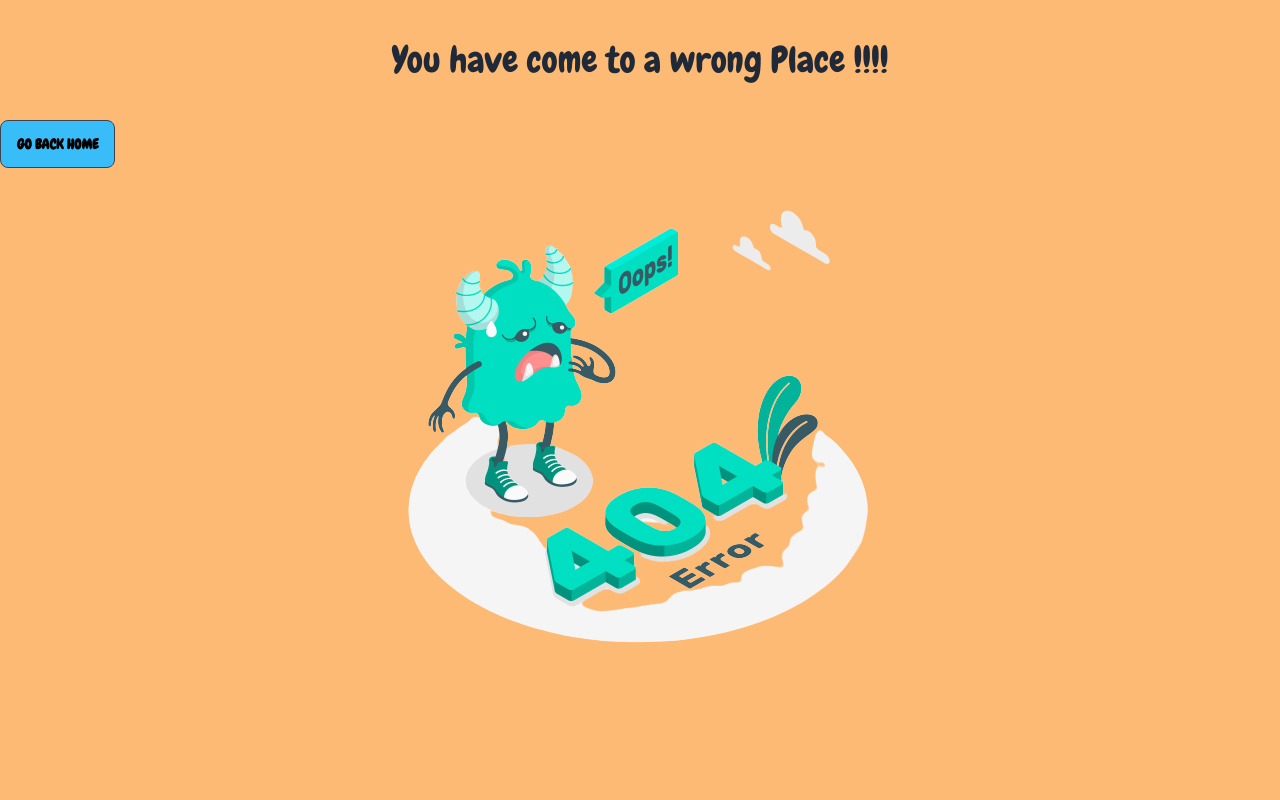
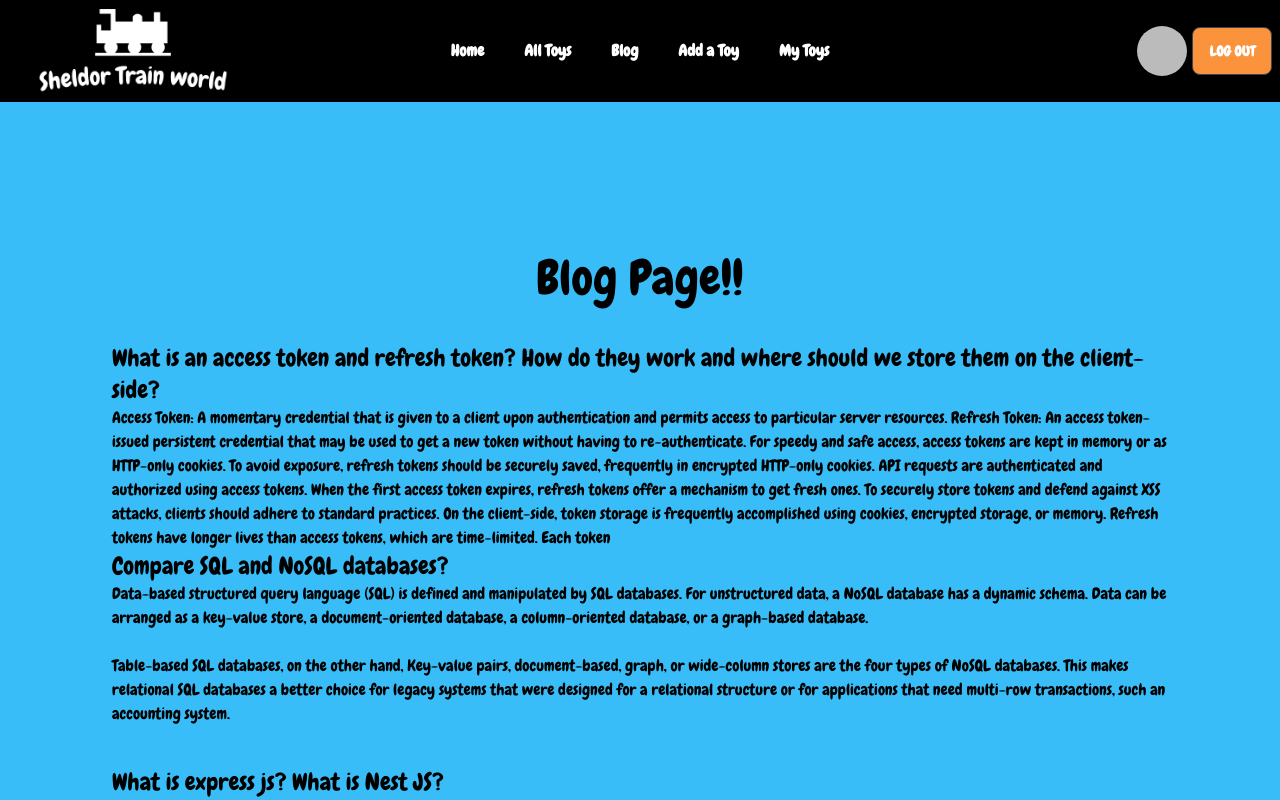
Before and after one commit to saleheen22/Sheldor-Train-World-Client, a React (Vite) app: page /blog in a window 1280 px wide. Shown: the top 800 px of the page. Built offline with nearby package versions, Linux system fonts and the light colour scheme; no server answers; sample sign-in values are in the browser's storage.

Commit message:
blog page done with answering questions

```diff
--- a/package.json
+++ b/package.json
@@ -21,6 +21,7 @@
     "react-hot-toast": "^2.4.1",
     "react-responsive-carousel": "^3.2.23",
     "react-router-dom": "^6.11.2",
+    "react-spinners": "^0.13.8",
     "react-sweetalert2": "^0.5.2",
     "react-tabs": "^6.0.1",
     "react-toastify": "^9.1.3",
--- a/src/Router/router.jsx
+++ b/src/Router/router.jsx
@@ -12,6 +12,7 @@ import NotFound from "../components/NotFound/NotFound";
 import Alltoys from "../components/Alltoys/Alltoys";
 import Mytoys from "../components/Mytoys/Mytoys";
 import UpdateToy from "../components/UpdateToy/UpdateToy";
+import Blog from "../components/Blog/Blog";
 
   const router = createBrowserRouter([
     {
@@ -37,12 +38,12 @@ import UpdateToy from "../components/UpdateToy/UpdateToy";
         {
           path: "toy/:id",
           element: <PrivateRoute><SingleToy></SingleToy></PrivateRoute>,
-          loader: ({params})=> fetch(`https://toy-marketplace-server-side-muntasaleheen-gmailcom.vercel.app/toy/${params.id}`)
+          loader: ({params})=> fetch(`https://toy-marketplace-server-side-eight.vercel.app/toy/${params.id}`)
         },
         {
           path: "/alltoys",
           element: <Alltoys></Alltoys>,
-          loader: () => fetch('https://toy-marketplace-server-side-muntasaleheen-gmailcom.vercel.app/getall')
+          loader: () => fetch('https://toy-marketplace-server-side-eight.vercel.app/getall')
         },
         {
           path: "/mytoys",
@@ -51,7 +52,11 @@ import UpdateToy from "../components/UpdateToy/UpdateToy";
         {
           path: '/update/:id',
           element: <UpdateToy></UpdateToy>,
-          loader: ({params})=> fetch(`https://toy-marketplace-server-side-muntasaleheen-gmailcom.vercel.app/toy/${params.id}`)
+          loader: ({params})=> fetch(`https://toy-marketplace-server-side-eight.vercel.app/toy/${params.id}`)
+        },
+        {
+          path:'/blog',
+          element: <Blog></Blog>
         }
       ],
 
--- a/src/components/Addtoy/Addtoy.jsx
+++ b/src/components/Addtoy/Addtoy.jsx
@@ -27,7 +27,7 @@ const Addtoy = () => {
         const newToy = {name, img, seller_name, seller_email, price, available_quantity, type, rating, detailed_description};
         console.log(newToy);
 
-        fetch('https://toy-marketplace-server-side-muntasaleheen-gmailcom.vercel.app/insert',
+        fetch('https://toy-marketplace-server-side-eight.vercel.app/insert',
             {
                 method: 'POST',
                 headers: {
--- /dev/null
+++ b/src/components/Blog/Blog.jsx
@@ -0,0 +1,52 @@
+import React from 'react';
+
+const Blog = () => {
+    return (
+        <div className='bg-sky-400 text-black p-28'>
+
+            <div className='text-5xl text-center my-10'>Blog Page!!</div>
+            <div>
+                <h2 className='text-2xl'>What is an access token and refresh token? How do they work and where should we store them on the client-side?
+</h2>
+                <p>Access Token: A momentary credential that is given to a client upon authentication and permits access to particular server resources.
+Refresh Token: An access token-issued persistent credential that may be used to get a new token without having to re-authenticate.
+For speedy and safe access, access tokens are kept in memory or as HTTP-only cookies.
+
+To avoid exposure, refresh tokens should be securely saved, frequently in encrypted HTTP-only cookies.
+API requests are authenticated and authorized using access tokens.
+When the first access token expires, refresh tokens offer a mechanism to get fresh ones.
+To securely store tokens and defend against XSS attacks, clients should adhere to standard practices.
+On the client-side, token storage is frequently accomplished using cookies, encrypted storage, or memory.
+Refresh tokens have longer lives than access tokens, which are time-limited.
+Each token</p>
+
+            </div>
+            <div className='mb-10'>
+                <h2 className='text-2xl '>Compare SQL and NoSQL databases?
+</h2>
+                <p>Data-based structured query language (SQL) is defined and manipulated by SQL databases. For unstructured data, a NoSQL database has a dynamic schema. Data can be arranged as a key-value store, a document-oriented database, a column-oriented database, or a graph-based database. <br></br>
+
+                <br />
+
+                Table-based SQL databases, on the other hand, Key-value pairs, document-based, graph, or wide-column stores are the four types of NoSQL databases. This makes relational SQL databases a better choice for legacy systems that were designed for a relational structure or for applications that need multi-row transactions, such an accounting system.
+                </p>
+            </div>
+            <div>
+
+                <h2 className='text-2xl'>What is express js? What is Nest JS?</h2>
+
+                <p>Express.js is a minimal Node.js web application framework that makes managing HTTP requests easier. Express.js is built upon by NestJS, which offers a scalable, opinionated framework with extra functionality for creating enterprise-grade applications.</p>
+            </div>
+            <div>
+            <h2 className='text-2xl'>What is MongoDB aggregate and how does it work?</h2>
+            <p>
+            Advanced data aggregation and analysis are possible with the help of MongoDB aggregate, a potent query function. It operates by filtering, grouping, sorting, and altering data from a MongoDB collection via a number of phases of processing. Aggregation pipelines may be used to carry out intricate computations and produce valuable insights from huge datasets. They are built utilizing a fluid interface.
+            </p>
+
+            </div>
+            <div></div>
+        </div>
+    );
+};
+
+export default Blog;
--- a/src/components/Common/Navbar/Navbar.css
+++ b/src/components/Common/Navbar/Navbar.css
@@ -17,3 +17,9 @@
     width: 250px;
     height: 15%;
 }
+.tooltip img{
+    border-radius: 50%;
+    height: 50px;
+    height: 50px;
+    margin: 5px;
+}
--- a/src/components/Common/Navbar/Navbar.jsx
+++ b/src/components/Common/Navbar/Navbar.jsx
@@ -11,22 +11,18 @@ import { useNavigate } from "react-router-dom";
 const Navbar = () => {
     const navigate = useNavigate();
 
-    const {user, loading, logOut } = useContext(AuthContext);
-    const handleLogOut = () =>{
+    const { user, loading, logOut } = useContext(AuthContext);
+    console.log(user);
+    const handleLogOut = () => {
         logOut()
             .then(() => {
                 console.log("Logged Out")
             })
-        .catch((error)=> {
+            .catch((error) => {
                 console.log(error);
             })
     }
-    // const addtoy = () => {
-    //     console.log("before navigate");
 
-    //     console.log("after navigate");
-
-    // }
     return (
         <div className='w-name'>
             <div className="navbar bg-base-100 orange">
@@ -36,16 +32,28 @@ const Navbar = () => {
                             <svg xmlns="http://www.w3.org/2000/svg" className="h-5 w-5" fill="none" viewBox="0 0 24 24" stroke="currentColor"><path strokeLinecap="round" strokeLinejoin="round" strokeWidth="2" d="M4 6h16M4 12h8m-8 6h16" /></svg>
                         </label>
                         <ul className="menu menu-compact dropdown-content mt-3 p-2 shadow bg-base-100 rounded-box w-52 orange text-white">
-                            <li className='mx-5 font-bold'>Home</li>
-                            <li className='mx-5  font-bold'>All Toys</li>
-                            <li className='mx-5 font-bold'>Blog</li>
+                            <Link> <li className='mx-5 font-bold'>Home</li></Link>
+
+                            <Link to="/alltoys"> <li className='mx-5  font-bold'>All Toys</li></Link>
+
+                            <Link to="/blog"><li className='mx-5 font-bold'>
+                                Blog
+                            </li></Link>
+
                             {user && <>
+
+                                <Link to="/addtoy">
                                     <li className='mx-5 font-bold'>Add a Toy</li>
-                        <li className='mx-5 font-bold'>My Toys</li>
+                                </Link>
+
+                                <Link to="/mytoys"> <li className='mx-5 font-bold'>My Toys</li></Link>
                             </>}
                         </ul>
 
                     </div>
+
+
+
                     <div className="btn btn-ghost normal-case text-xl image">
                         <Link to="/">
                             <img src={logo} alt="" />
@@ -58,34 +66,38 @@ const Navbar = () => {
 
                         <Link> <li className='mx-5 font-bold'>Home</li></Link>
 
-                        <Link to = "/alltoys"> <li className='mx-5  font-bold'>All Toys</li></Link>
+                        <Link to="/alltoys"> <li className='mx-5  font-bold'>All Toys</li></Link>
 
-                         <Link><li className='mx-5 font-bold'>
+                        <Link to="/blog"><li className='mx-5 font-bold'>
                             Blog
                         </li></Link>
 
 
                         {user && <>
 
-                            <Link to= "/addtoy">
+                            <Link to="/addtoy">
                                 <li className='mx-5 font-bold'>Add a Toy</li>
                             </Link>
 
-                       <Link to ="/mytoys"> <li className='mx-5 font-bold'>My Toys</li></Link>
+                            <Link to="/mytoys"> <li className='mx-5 font-bold'>My Toys</li></Link>
                         </>}
 
                     </ul>
                 </div>
                 <div className="navbar-end">
-               {user? <>
+                    {user ? <>
 
-               <div className='me-5 text-white'>dkfdfj</div>
-                <div  className="btn bg-orange-400 border-collapse " onClick={handleLogOut}>Log Out</div>
+                        <div className="tooltip tooltip-left" data-tip={user.displayName}>
+                            <img src={user.photoURL} alt="" />
+                        </div>
+
+
+                        <div className="btn bg-orange-400 border-collapse " onClick={handleLogOut}>Log Out</div>
                     </>
                         :
                         <>
 
-                     <Link to= "/login" className="btn bg-orange-400 border-collapse">Log In</Link></>
+                            <Link to="/login" className="btn bg-orange-400 border-collapse">Log In</Link></>
 
                     }
                 </div>
--- a/src/components/Home/Founder/Founder.jsx
+++ b/src/components/Home/Founder/Founder.jsx
@@ -3,9 +3,9 @@ import founder from '../../../assets/Sheldon/sheldon.png'
 import Aos from 'aos';
 import 'aos/dist/aos.css';
 const Founder = () => {
-    useEffect(()=>{
+    useEffect(() => {
         Aos.init();
-    },[])
+    }, [])
     return (
 
 
--- a/src/components/Mytoys/Mytoys.jsx
+++ b/src/components/Mytoys/Mytoys.jsx
@@ -2,13 +2,14 @@ import { useContext, useEffect, useState } from "react";
 import { AuthContext } from "../provider/AuthProvider";
 import { Rating } from "@smastrom/react-rating";
 import Swal from 'sweetalert2'
+import { PacmanLoader } from 'react-spinners';
 import { Link } from "react-router-dom";
 import useTitle from "../../hooks/useTitle";
 
 const Mytoys = () => {
     useTitle('My Toys')
-    const { user } = useContext(AuthContext);
-    const [isSort, setIsSort]= useState(false);
+    const { user, loading } = useContext(AuthContext);
+    const [isSort, setIsSort] = useState(false);
     const [sortValue, setSortValue] = useState(1);
 
     const [myToys, setMyToys] = useState([]);
@@ -23,7 +24,7 @@ const Mytoys = () => {
 
 
 
-    const handleSort = (id)=> {
+    const handleSort = (id) => {
         console.log(id);
         setIsSort(true);
         setSortValue(id);
@@ -81,8 +82,11 @@ const Mytoys = () => {
                     <p className="text-2xl"><span>Note:</span><span className="text-red-500">[Please Click the sorting button Multiple times if not working on first click]</span></p>
                 </div>
 
-        </div>
-
+            {
+                loading? <>
+                <PacmanLoader color="rgba(54, 215, 183, 1)" />
+                </> :
+                <>
                          <div className="overflow-x-auto w-full">
                 <table className="table table-zebra w-full">
                     {/* head */}
@@ -154,6 +158,13 @@ const Mytoys = () => {
 
                 </table>
             </div>
+                </>
+            }
+
+
+            </div>
+
+
         </div>
     );
 };
--- a/src/components/UpdateToy/UpdateToy.jsx
+++ b/src/components/UpdateToy/UpdateToy.jsx
@@ -17,7 +17,7 @@ const UpdateToy = () => {
 
         const updatedToy = {_id, price, available_quantity, detailed_description, name, seller_email, seller_name, img, rating, type}
 
-        fetch(`https://toy-marketplace-server-side-muntasaleheen-gmailcom.vercel.app/toy/${_id}`,
+        fetch(`https://toy-marketplace-server-side-eight.vercel.app/toy/${_id}`,
         {
             method: 'PUT',
 
```
Also changed, not shown: src/components/Home/Order/Order.jsx (+5 -5 lines), 1 other file (tests, documents, lock files or other folders). Lines whose indentation alone changed are shown as unchanged.
